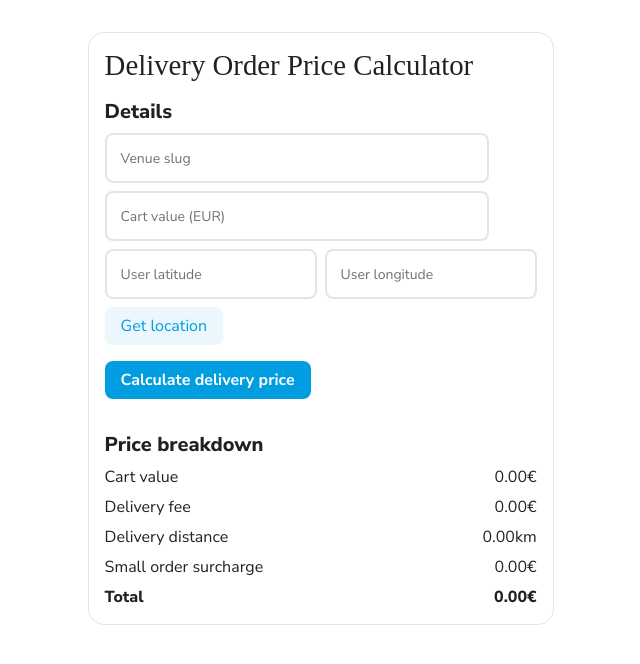
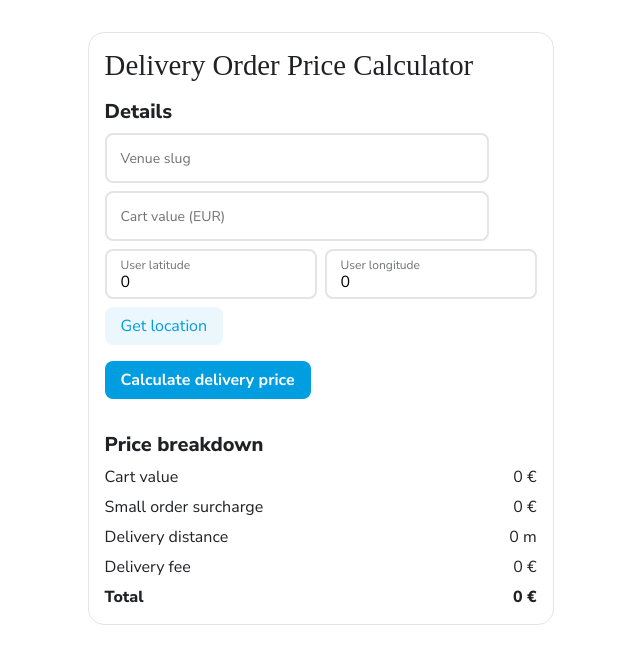
Before and after one commit to 4r70/wolt-internship-2025, a Next.js app in the folder dopc/: page / in a window 1280 px wide. Shown: the top 664 px of the page, without its empty margins (2-642 px from the left). Built offline with nearby package versions, Linux system fonts and the light colour scheme; a web font is replaced by a local one.

Commit message:
added errors and venue fetching

```diff
--- a/dopc/app/page.tsx
+++ b/dopc/app/page.tsx
@@ -1,8 +1,172 @@
+"use client";
+
 import styles from "./page.module.css";
 
-import ArrowDownIcon from "@/icons/arrowDown";
+import { ChangeEvent, use, useEffect, useState } from "react";
 
 export default function Home() {
+    const [venueSlug, setVenueSlug] = useState("");
+    const [venueSlugError, setVenueSlugError] = useState(false);
+    const [cartUserValue, setCartUserValue] = useState("");
+    const [cartUserValueError, setCartUserValueError] = useState(false);
+    const [cartUserInputError, setCartUserInputError] = useState(false);
+    const [userLocation, setUserLocation] = useState({
+        latitude: 0,
+        longitude: 0,
+    });
+    const [userFormattedLocation, setUserFormattedLocation] = useState({
+        latitude: 0,
+        longitude: 0,
+    });
+    const [venueLocation, setVenueLocation] = useState({
+        latitude: 0,
+        longitude: 0,
+    });
+    const [userLatitudeError, setUserLatitudeError] = useState(false);
+    const [userLongitudeError, setUserLongitudeError] = useState(false);
+    const [cartValue, setCartValue] = useState(0);
+    const [deliveryBaseFee, setDeliveryBaseFee] = useState(0);
+    const [deliveryFee, setDeliveryFee] = useState(0);
+    const [deliveryDistance, setDeliveryDistance] = useState(0);
+    const [distanceRanges, setDistanceRanges] = useState([]);
+    const [smallOrderMinimumNoSurcharge, setSmallOrderMinimumNoSurcharge] =
+        useState(0);
+    const [smallOrderSurcharge, setSmallOrderSurcharge] = useState(0);
+    const [total, setTotal] = useState(0);
+
+    // Provides a debounce for the user input so that the API call is not made on every keystroke
+    function useDebounce(value: string, delay: number) {
+        const [debouncedVenueSlug, setDebouncedVenueSlug] = useState(value);
+        useEffect(() => {
+            const debounceHandler = setTimeout(() => {
+                setDebouncedVenueSlug(value);
+            }, delay);
+
+            return () => {
+                clearTimeout(debounceHandler);
+            };
+        }, [value, delay]);
+        return debouncedVenueSlug;
+    }
+
+    const debouncedVenueSlug = useDebounce(venueSlug, 500);
+    useEffect(() => {
+        getVenueDetails(debouncedVenueSlug);
+    }, [debouncedVenueSlug]);
+
+    function getVenueDetails(venueSlug: string) {
+        // fetch coordinates
+        if (!venueSlug) return;
+        fetch(
+            `https://consumer-api.development.dev.woltapi.com/home-assignment-api/v1/venues/${venueSlug}/static`
+        )
+            .then((response) => {
+                if (!response.ok) {
+                    throw new Error("Venue not found");
+                }
+                return response.json();
+            })
+            .then((data) => {
+                setVenueLocation({
+                    latitude: data.venue_raw.location.coordinates[1],
+                    longitude: data.venue_raw.location.coordinates[0],
+                });
+            });
+        // fetch the dynamic endpoint for other info
+        fetch(
+            `https://consumer-api.development.dev.woltapi.com/home-assignment-api/v1/venues/${venueSlug}/dynamic`
+        )
+            .then((response) => {
+                if (!response.ok) {
+                    throw new Error("Venue not found");
+                }
+                return response.json();
+            })
+            .then((data) => {
+                const path = data.venue_raw.delivery_specs;
+                setSmallOrderMinimumNoSurcharge(
+                    path.order_minimum_no_surcharge
+                );
+                setDeliveryBaseFee(path.delivery_pricing.base_price);
+                setDistanceRanges(path.delivery_pricing.distance_ranges);
+            });
+    }
+
+    console.log(smallOrderMinimumNoSurcharge, deliveryBaseFee, distanceRanges);
+
+    // useEffect(() => {
+    //     if (!cartValue) return;
+    //     if (!smallOrderMinimumNoSurcharge) return;
+
+    //     if (cartValue > smallOrderMinimumNoSurcharge) {
+    //         setSmallOrderSurcharge(0);
+    //     } else {
+    //         const difference = smallOrderMinimumNoSurcharge - cartValue;
+    //         setSmallOrderSurcharge(differermnce)
+    //     }
+    // }, [cartValue, smallOrderMinimumNoSurcharge]);
+
+    // allow user only to enter numbers, a dot and some other required keys
+    function validateCartUserInput(e: React.KeyboardEvent<HTMLInputElement>) {
+        const allowedKeys = [
+            "Backspace",
+            "ArrowLeft",
+            "ArrowRight",
+            "Delete",
+            "Tab",
+            "Enter",
+            "Control",
+        ];
+        if (!/[0-9]|\./.test(e.key) && !allowedKeys.includes(e.key)) {
+            e.preventDefault();
+            setCartUserInputError(true);
+        } else {
+            setCartUserInputError(false);
+        }
+    }
+
+    // allow the value to include only numbers before "." and only two numbers after "."
+    function validateCartUserValue(value: string) {
+        if (!value) {
+            setCartUserValueError(false);
+            return;
+        }
+        if (!/^[0-9]+(\.[0-9]{2})?$/.test(value)) {
+            setCartUserValueError(true);
+        } else {
+            setCartUserValueError(false);
+            setCartUserValue(value);
+        }
+    }
+
+    useEffect(() => {
+        validateCartUserValue(cartUserValue);
+    }, [cartUserValue]);
+
+    function getUserLocation() {
+        navigator.geolocation.getCurrentPosition((position) => {
+            setUserLocation({
+                latitude: position.coords.latitude,
+                longitude: position.coords.longitude,
+            });
+        });
+    }
+
+    function userChangeLatitude(latitude: string) {}
+
+    function userChangeLongitude(longitude: string) {}
+
+    function formatCartUserValue(cartValue: string) {}
+
+    function calculateDeliveryPrice() {
+        // calculcate cart value
+        // setCartValue(formatCartUserValue(cartUserValue));
+        // calculate delivery fee
+        // calculate delivery distance
+        // calculate small order surcharge
+        // calculate total
+    }
+
     return (
         <div className={styles.page}>
             <main className={styles.main}>
@@ -19,6 +183,10 @@ export default function Home() {
                                     data-test-id="venueSlug"
                                     className={styles.input}
                                     placeholder=""
+                                    value={venueSlug}
+                                    onChange={(e) =>
+                                        setVenueSlug(e.target.value)
+                                    }
                                 />
                                 <label
                                     className={styles.innerLabel}
@@ -26,6 +194,11 @@ export default function Home() {
                                 >
                                     Venue slug
                                 </label>
+                                {venueSlugError && (
+                                    <p className={styles.errorMessage}>
+                                        Venue was not found, check the spelling
+                                    </p>
+                                )}
                             </div>
                             <div className={styles.inputWrapper}>
                                 <input
@@ -34,6 +207,13 @@ export default function Home() {
                                     type="text"
                                     className={styles.input}
                                     placeholder=""
+                                    value={cartUserValue}
+                                    onKeyDown={(e) => {
+                                        validateCartUserInput(e);
+                                    }}
+                                    onChange={(e) => {
+                                        setCartUserValue(e.target.value);
+                                    }}
                                 />
                                 <label
                                     className={styles.innerLabel}
@@ -41,6 +221,17 @@ export default function Home() {
                                 >
                                     Cart value (EUR)
                                 </label>
+                                {cartUserInputError && (
+                                    <p className={styles.errorMessage}>
+                                        Input the cart value using only numbers
+                                        and an optional dot.
+                                    </p>
+                                )}
+                                {cartUserValueError && (
+                                    <p className={styles.errorMessage}>
+                                        The cart value is formatted incorrectly
+                                    </p>
+                                )}
                             </div>
                             <div className={styles.inputRow}>
                                 <div className={styles.inputWrapper}>
@@ -50,6 +241,10 @@ export default function Home() {
                                         type="text"
                                         className={styles.input}
                                         placeholder=""
+                                        value={userLocation.latitude}
+                                        onChange={(e) =>
+                                            userChangeLatitude(e.target.value)
+                                        }
                                     />
                                     <label
                                         className={styles.innerLabel}
@@ -57,6 +252,11 @@ export default function Home() {
                                     >
                                         User latitude
                                     </label>
+                                    {userLatitudeError && (
+                                        <p className={styles.errorMessage}>
+                                            Latitude format is invalid
+                                        </p>
+                                    )}
                                 </div>
                                 <div className={styles.inputWrapper}>
                                     <input
@@ -65,6 +265,10 @@ export default function Home() {
                                         type="text"
                                         className={styles.input}
                                         placeholder=""
+                                        value={userLocation.longitude}
+                                        onChange={(e) =>
+                                            userChangeLongitude(e.target.value)
+                                        }
                                     />
                                     <label
                                         className={styles.innerLabel}
@@ -72,15 +276,24 @@ export default function Home() {
                                     >
                                         User longitude
                                     </label>
+                                    {userLongitudeError && (
+                                        <p className={styles.errorMessage}>
+                                            Longitude format is invalid
+                                        </p>
+                                    )}
                                 </div>
                             </div>
                             <button
                                 className={styles.secondaryButton}
                                 data-test-id="getLocation"
+                                onClick={() => getUserLocation()}
                             >
                                 Get location
                             </button>
-                            <button className={styles.primaryButton}>
+                            <button
+                                className={styles.primaryButton}
+                                onClick={() => calculateDeliveryPrice()}
+                            >
                                 Calculate delivery price
                             </button>
                         </div>
@@ -95,8 +308,41 @@ export default function Home() {
                                     >
                                         Cart value
                                     </dt>
-                                    <dd className={styles.priceBreakdownValue}>
-                                        0.00€
+                                    <dd
+                                        className={styles.priceBreakdownValue}
+                                        data-raw-value="0"
+                                    >
+                                        {cartValue} €
+                                    </dd>
+                                </div>
+                                <div className={styles.priceBreakdownRow}>
+                                    <dt
+                                        className={
+                                            styles.priceBreakdownDescription
+                                        }
+                                    >
+                                        Small order surcharge
+                                    </dt>
+                                    <dd
+                                        className={styles.priceBreakdownValue}
+                                        data-raw-value="0"
+                                    >
+                                        {smallOrderSurcharge} €
+                                    </dd>
+                                </div>
+                                <div className={styles.priceBreakdownRow}>
+                                    <dt
+                                        className={
+                                            styles.priceBreakdownDescription
+                                        }
+                                    >
+                                        Delivery distance
+                                    </dt>
+                                    <dd
+                                        className={styles.priceBreakdownValue}
+                                        data-raw-value="0"
+                                    >
+                                        {deliveryDistance} m
                                     </dd>
                                 </div>
                                 <div className={styles.priceBreakdownRow}>
@@ -107,32 +353,11 @@ export default function Home() {
                                     >
                                         Delivery fee
                                     </dt>
-                                    <dd className={styles.priceBreakdownValue}>
-                                        0.00€
-                                    </dd>
-                                </div>
-                                <div className={styles.priceBreakdownRow}>
-                                    <dt
-                                        className={
-                                            styles.priceBreakdownDescription
-                                        }
+                                    <dd
+                                        className={styles.priceBreakdownValue}
+                                        data-raw-value="0"
                                     >
-                                        Delivery distance
-                                    </dt>
-                                    <dd className={styles.priceBreakdownValue}>
-                                        0.00km
-                                    </dd>
-                                </div>
-                                <div className={styles.priceBreakdownRow}>
-                                    <dt
-                                        className={
-                                            styles.priceBreakdownDescription
-                                        }
-                                    >
-                                        Small order surcharge
-                                    </dt>
-                                    <dd className={styles.priceBreakdownValue}>
-                                        0.00€
+                                        {deliveryFee} €
                                     </dd>
                                 </div>
                                 <div className={styles.priceBreakdownRow}>
@@ -147,8 +372,9 @@ export default function Home() {
                                         className={
                                             styles.priceBreakdownValueTotal
                                         }
+                                        data-raw-value="0"
                                     >
-                                        0.00€
+                                        {total} €
                                     </dd>
                                 </div>
                             </dl>
--- a/dopc/styles/globals.css
+++ b/dopc/styles/globals.css
@@ -72,6 +72,7 @@ figcaption {
   --color-primary-light-hovered: #d6effa;
   --color-primary-light-pressed: #c2e7f8;
   --color-bg: #fff;
+  --color-negative: #f93a25;
   --color-border-primary: #e4e4e5;
   --color-border-hovered: #c9cacb;
   --color-border-selected: #009de0;
```
Also changed, not shown: dopc/app/page.module.css (+6 -1 lines).
